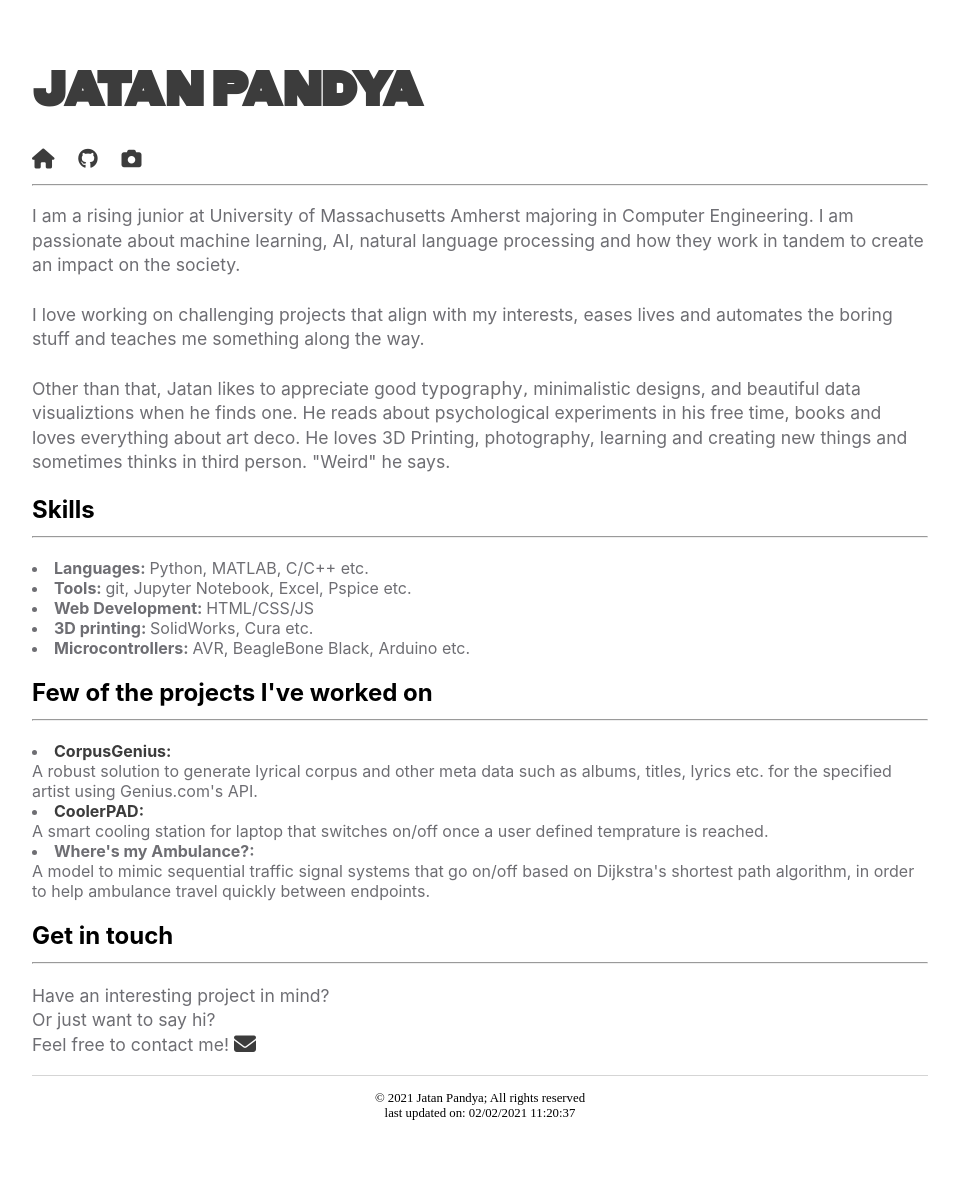
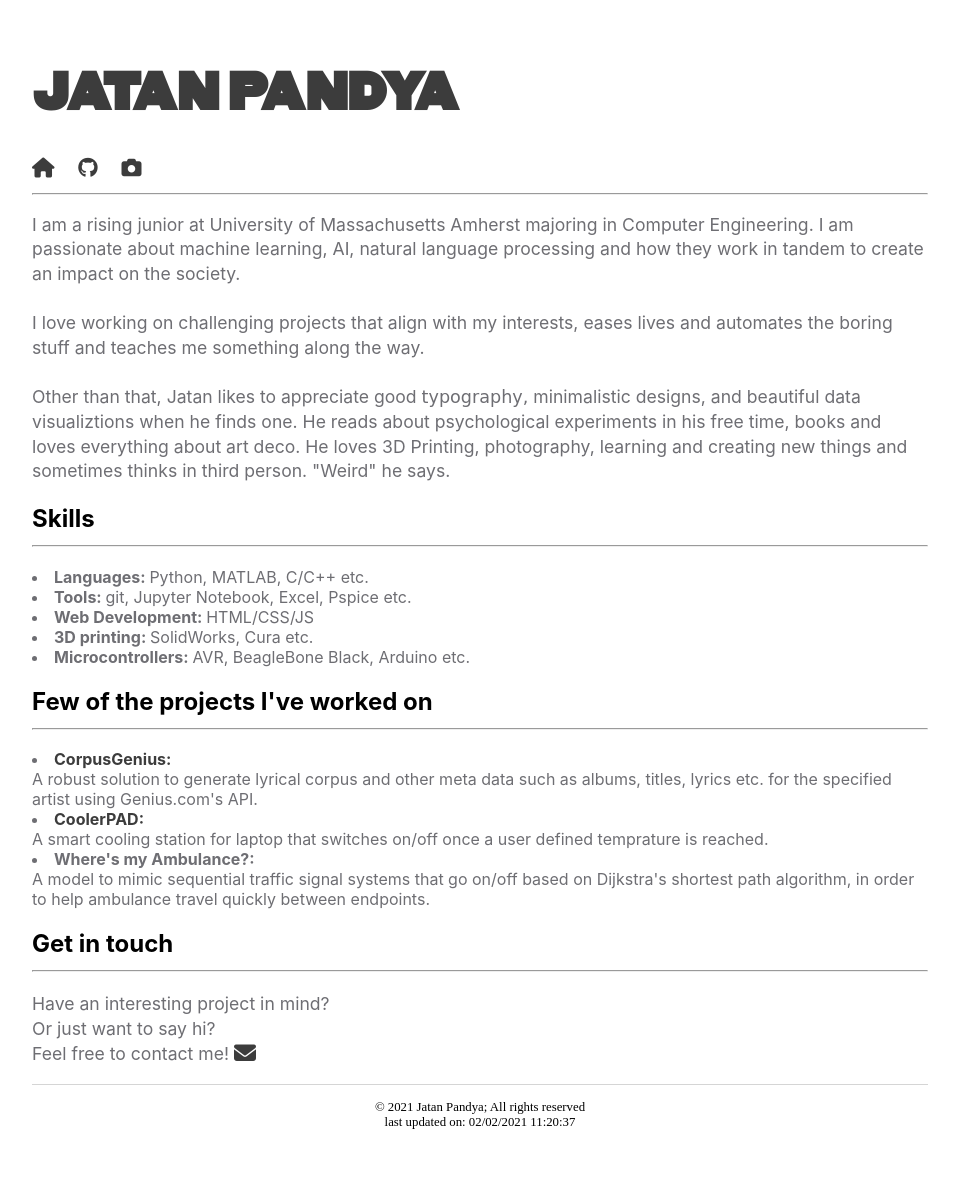
Before and after one commit to jatanjay/jatanjay.github.io, a Jekyll site: the page built from index.html, in a window 1280 px wide. Shown: the whole page, without its empty margins (160-1119 px from the left). Built offline with Jekyll 4.4.1, drawn with Linux system fonts in a browser that asks for light colours; nearby versions of some CDN libraries; some web fonts are replaced.

Commit message:
Update main.css

```diff
--- a/css/main.css
+++ b/css/main.css
@@ -31,13 +31,13 @@
 }
 
 a:hover {
-    text-decoration: underline;
+    /* text-decoration: underline; */
     color: rgb(151, 151, 151)
 }
 
 h1 {
     font-family: 'optimorganregular';
-    font-size: 2.75em;
+    font-size: 3.00em;
     color: #000000
 }
 
```
